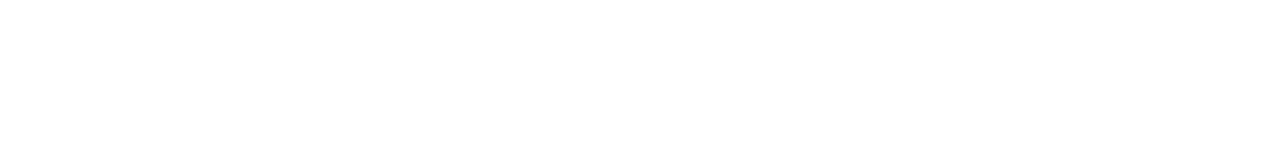
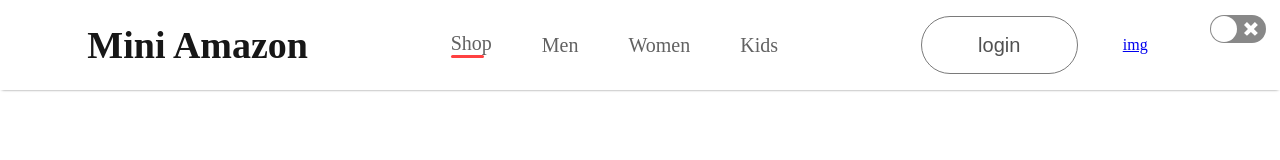
Before and after one commit to Abhaypaul01/Mini_Amazon, a plain HTML site: page index.html in a window 1280 px wide. Drawn offline with Linux system fonts and the light colour scheme; the site is published under a folder, as on GitHub Pages, so addresses that start at the root find nothing.

Commit message:
index.html

```diff
--- a/index.html
+++ b/index.html
@@ -5,8 +5,8 @@
     <link rel="icon" type="image/svg+xml" href="/vite.svg" />
     <meta name="viewport" content="width=device-width, initial-scale=1.0" />
     <title>Mini Amazon</title>
-    <script type="module" crossorigin src="/assets/index-ChVxnlCi.js"></script>
-    <link rel="stylesheet" crossorigin href="/assets/index-DB49ha0q.css">
+    <script type="module" crossorigin src="./assets/index-ChVxnlCi.js"></script>
+    <link rel="stylesheet" crossorigin href="./assets/index-DB49ha0q.css">
   </head>
   <body>
     <div id="root"></div>
```
